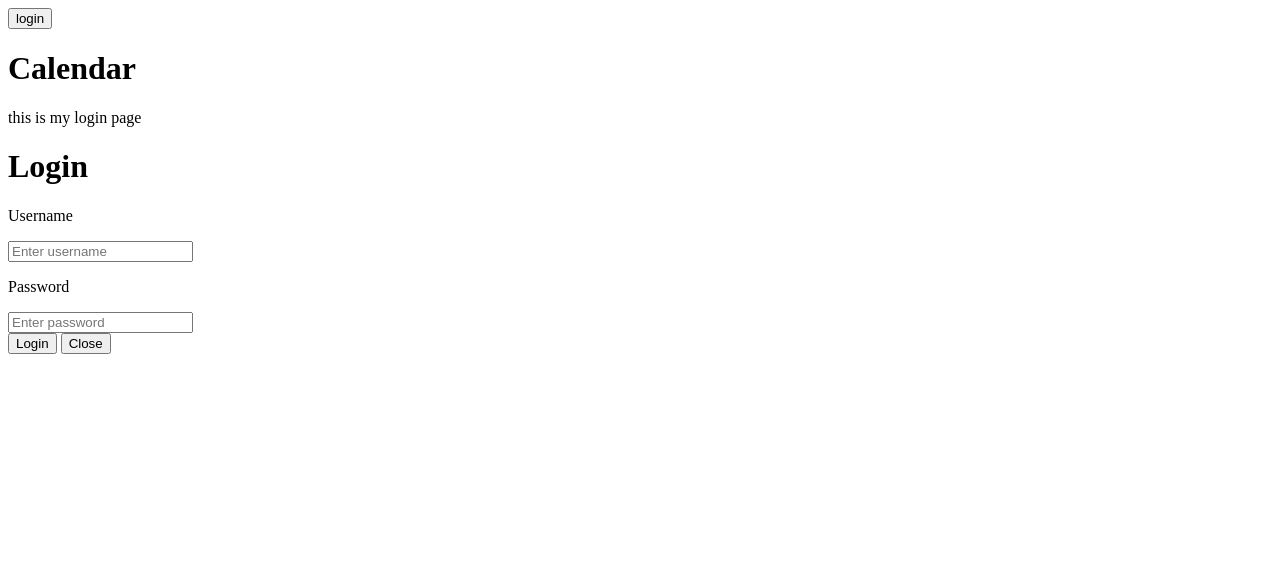
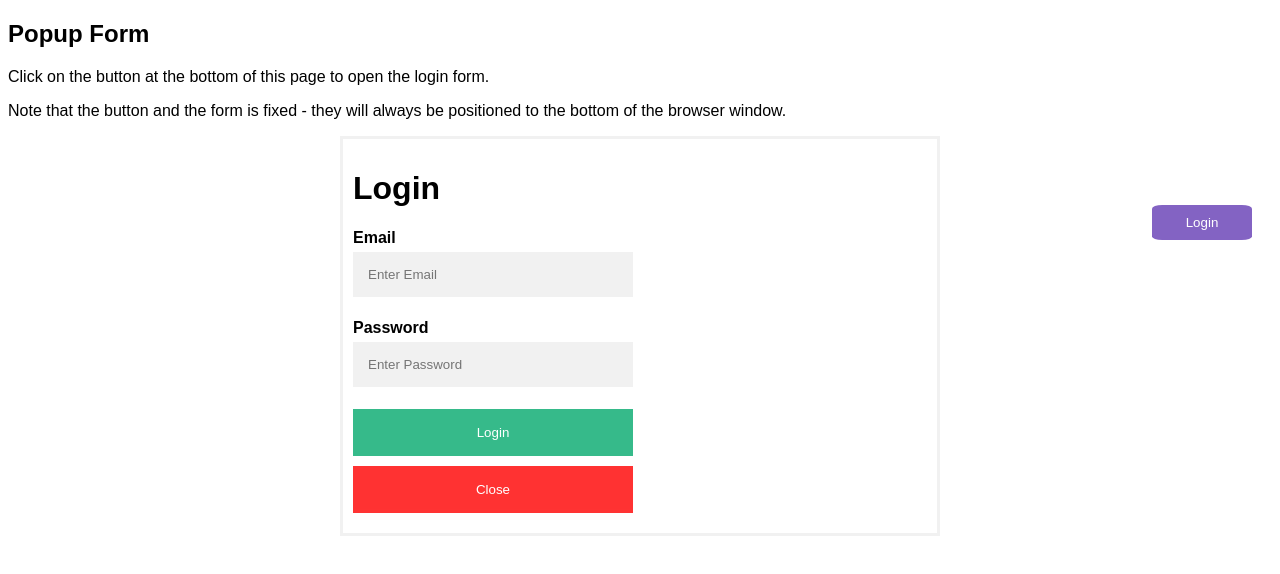
Before and after one commit to Taspol/webfor_cedt_foundation, a plain HTML site: page index.html in a window 1280 px wide. Drawn offline with Linux system fonts and the light colour scheme.

Commit message:
updateloginpage

```diff
--- a/index.html
+++ b/index.html
@@ -1,28 +1,37 @@
 <!DOCTYPE html>
-<html lang="en">
-<head>
-    <meta charset="UTF-8">
-    <meta name="viewport" content="width=device-width, initial-scale=1.0">
-    <title>Document</title>
-</head>
+<html>
+    <head>
+        <meta name="viewport" content="width=device-width, initial-scale=1">
+        <link rel="stylesheet" href="style.css">
+    </head>
 <body>
-    <button class="loginbutt">login</button>
-    <h1>Calendar</h1>
-    <p>this is my login page</p>
-    <div class="login-form" id="myForm">
-        <h1>Login</h1>
-        <div class="username">
-            <p>Username</p>
-            <input  placeholder="Enter username" type="text">
+
+    <h2>Popup Form</h2>
+    <p>Click on the button at the bottom of this page to open the login form.</p>
+    <p>Note that the button and the form is fixed - they will always be positioned to the bottom of the browser window.</p>
+
+    <button class="open-button" onclick="openForm()">Login</button>
+
+    <tbody>
+        <div class="form-popup" id="myForm">
+            <form class="form-container">
+                <h1>Login</h1>
+
+                <label for="email"><b>Email</b></label>
+                <input type="text" placeholder="Enter Email" name="email" required>
+
+                <label for="psw"><b>Password</b></label>
+                <input type="password" placeholder="Enter Password" name="psw" required>
+
+                <button type="submit" class="btn">Login</button>
+                <button type="button" class="btn cancel" onclick="closeForm()">Close</button>
+            </form>
         </div>
-        <div class="password">
-            <p>Password</p>
-            <input placeholder="Enter password" type="password">
-        </div>
-        <button class="submit">Login</button>
-        <button class="close">Close</button>
 
-    </div>
+    </tbody>
+
+    <script src="script.js"></script>
+
 
 </body>
 </html>
--- a/style.css
+++ b/style.css
@@ -1,5 +1,74 @@
 
-body{
-  font-family: 'Bai Jamjuree', sans-serif;
+body { font-family: 'Bai Jamjuree', sans-serif;
+}
+* {box-sizing: border-box;}
 
+/* Button used to open the contact form - fixed at the bottom of the page */
+
+.open-button {
+  background-color: #653db4;
+  border-radius: 10%;
+  color: white;
+  padding: 10px 10px;
+  border: none;
+  cursor: pointer;
+  opacity: 0.8;
+  position: fixed;
+  bottom: 560px;
+  right: 28px;
+  width: 100px;
 }
+
+/* The popup form - hidden by default */
+.form-popup {
+  margin : auto;
+  position: center;
+  width : 600px;
+  border: 3px solid #f1f1f1;
+  z-index: 9;
+}
+
+/* Add styles to the form container */
+.form-container {
+  max-width: 300px;
+  padding: 10px;
+  background-color: white;
+}
+
+
+/* Full-width input fields */
+.form-container input[type=text], .form-container input[type=password] {
+  width: 100%;
+  padding: 15px;
+  margin: 5px 0 22px 0;
+  border: none;
+  background: #f1f1f1;
+}
+
+/* When the inputs get focus, do something */
+.form-container input[type=text]:focus, .form-container input[type=password]:focus {
+  background-color: #ddd;
+  outline: none;
+}
+
+/* Set a style for the submit/login button */
+.form-container .btn {
+  background-color: #04AA6D;
+  color: white;
+  padding: 16px 20px;
+  border: none;
+  cursor: pointer;
+  width: 100%;
+  margin-bottom:10px;
+  opacity: 0.8;
+}
+
+/* Add a red background color to the cancel button */
+.form-container .cancel {
+  background-color: red;
+}
+
+/* Add some hover effects to buttons */
+.form-container .btn:hover, .open-button:hover {
+  opacity: 1;
+}
--- /dev/null
+++ b/test.js
@@ -0,0 +1,5 @@
+export function greet(name) {
+    return `Hello, ${name}`;
+  }
+
+  export const message = "How you doing?";
```
Also changed, not shown: script.js (+5 -3 lines).
